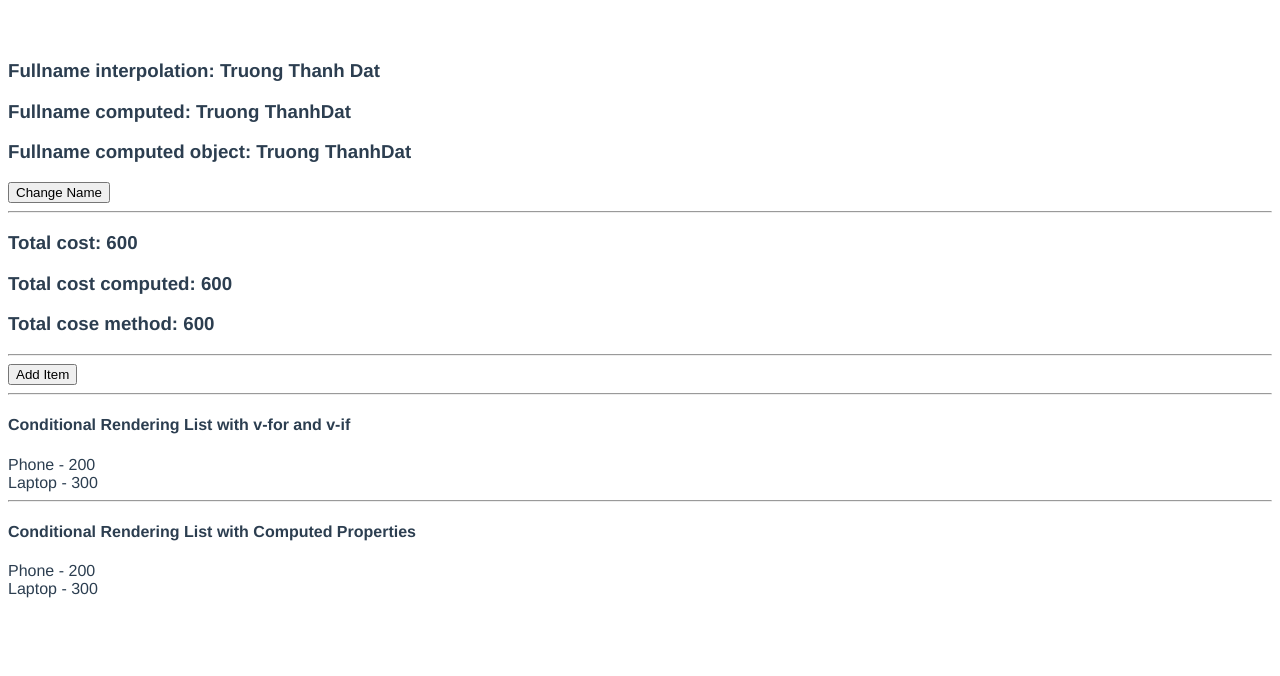
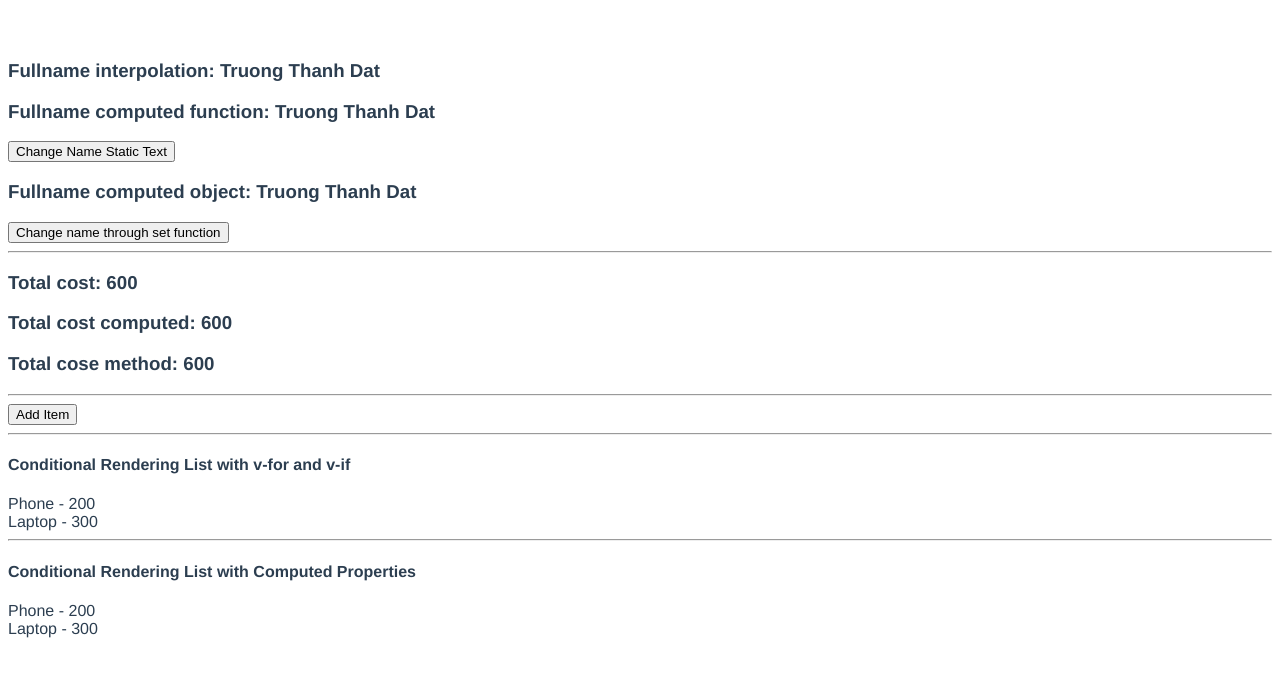
Before and after one commit to dattruong88vn/education-vue3js, a Vue app in the folder first-project/: page / in a window 1280 px wide. Shown: the top 676 px of the page. Built offline with nearby package versions, Linux system fonts and the light colour scheme.

Commit message:
Setter Computed Properties

```diff
--- a/first-project/src/components/ComputedProperties.vue
+++ b/first-project/src/components/ComputedProperties.vue
@@ -1,9 +1,12 @@
 <template>
   <div>
     <h3>Fullname interpolation: {{ lastName }} {{ firstName }}</h3>
-    <h3>Fullname computed: {{ fullName }}</h3>
-    <h3>Fullname computed object: {{ name.fullName }}</h3>
-    <button @click="lastName = 'Truong'">Change Name</button>
+    <h3>Fullname computed function: {{ fullName }}</h3>
+    <button @click="lastName = 'Truong'">Change Name Static Text</button>
+    <h3>Fullname computed object: {{ fullNameObject }}</h3>
+    <button @click="changeFullNameSetterComputed">
+      Change name through set function
+    </button>
     <hr />
     <h3>
       Total cost:
@@ -60,15 +63,25 @@ export default {
         return (sum += item.price);
       }, 0);
     },
+    changeFullNameSetterComputed() {
+      this.fullNameObject = "Dat 09";
+    },
   },
   computed: {
     fullName() {
-      return this.lastName + this.firstName;
+      return this.lastName + " " + this.firstName;
     },
-    name() {
-      return {
-        fullName: this.lastName + this.firstName,
-      };
+    fullNameObject: {
+      get() {
+        return this.lastName + " " + this.firstName;
+      },
+      set(value) {
+        // fullName is combined from lastName and firstName
+        // split value and assign to lastName and firstName
+        const names = value.split(" ");
+        this.lastName = names[0];
+        this.firstName = names[1];
+      },
     },
     totalCost() {
       console.log("computed totalCost");
```
Also changed, not shown: 1 other file (tests, documents, lock files or other folders).
